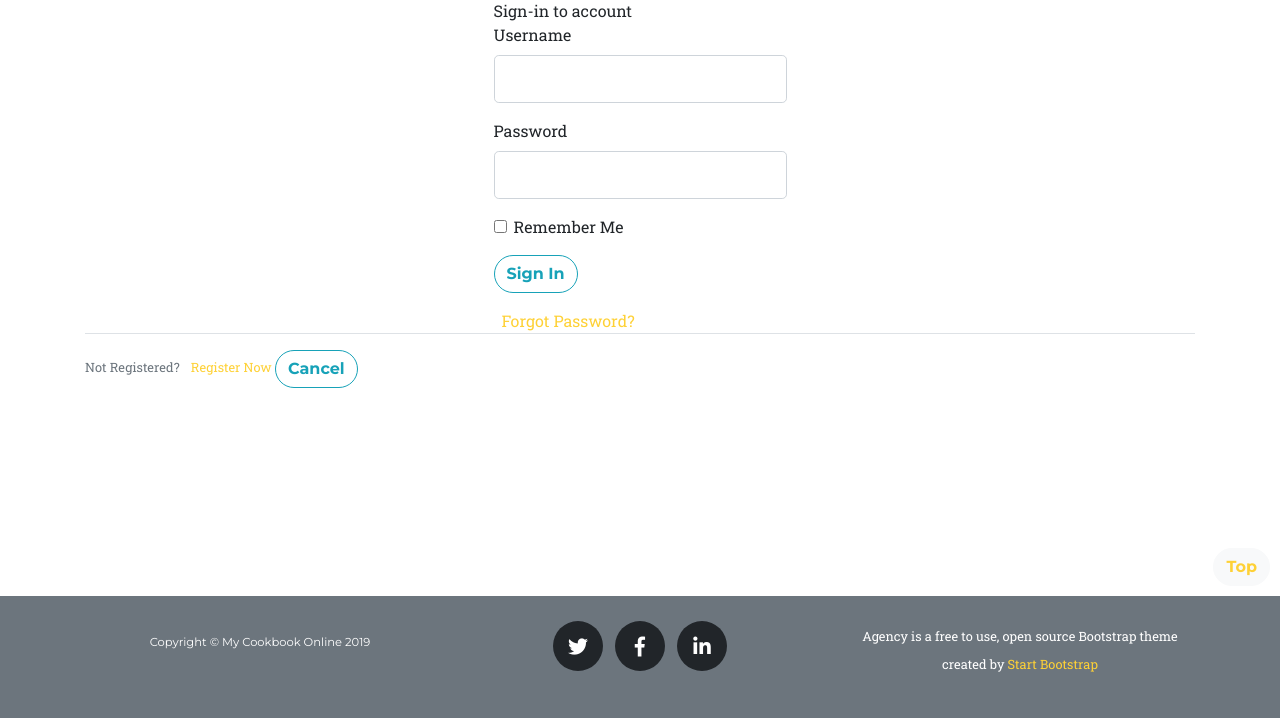
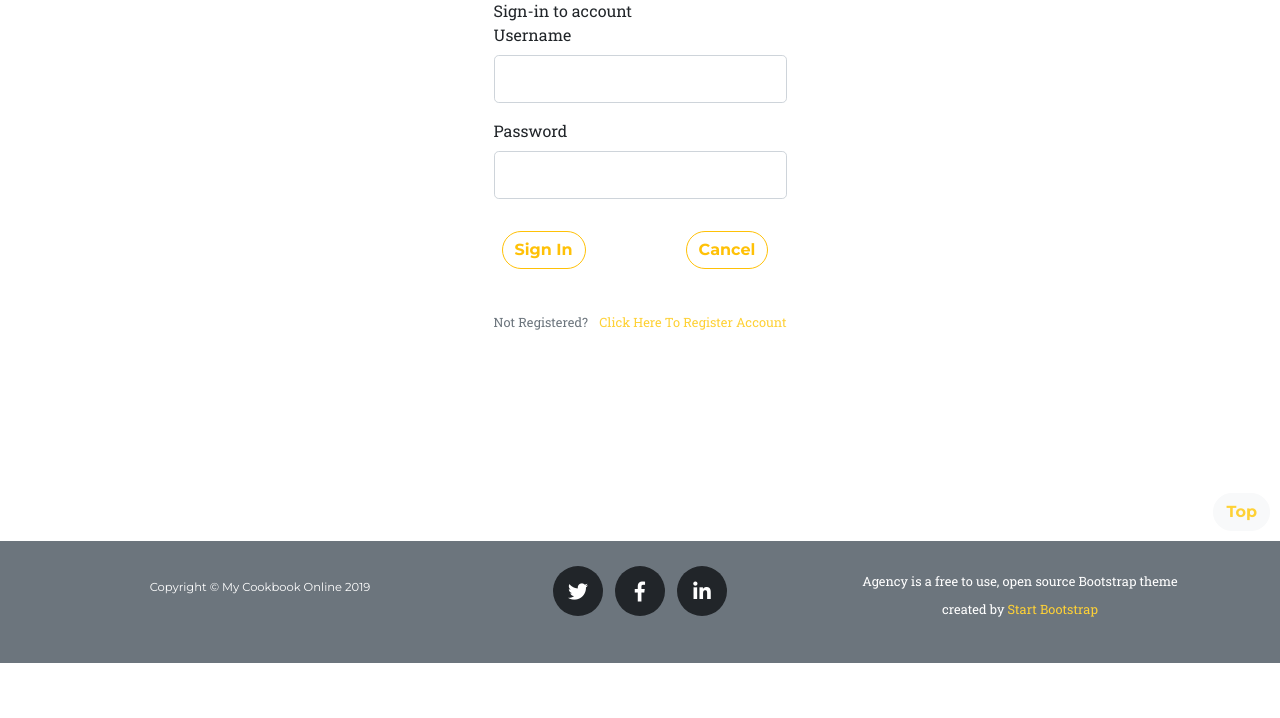
Before and after one commit to bennettpe/data-centric-dev-website, a Flask app: page /sign_in_user in a window 1280 px wide. Shown: the part 175-893 px from the top of the page. After the commit the page ends 838 px from the top, so only its background shows below. Run offline with Flask 2, Linux system fonts and the light colour scheme; some libraries are stand-ins or nearby versions; some web fonts are replaced.

Commit message:
Commit botstrap changes to sign_in_user.html

```diff
--- a/forms.py
+++ b/forms.py
@@ -13,5 +13,4 @@ class RegisterForm(FlaskForm):
 class SigninForm(FlaskForm):
     username = StringField('Username', validators=[DataRequired(), Length(min=5, max=15)])
     password = PasswordField('Password', validators=[DataRequired()])
-    remember = BooleanField('Remember Me')
     submit   = SubmitField('Sign In')
--- a/templates/sign_in_user.html
+++ b/templates/sign_in_user.html
@@ -24,7 +24,7 @@
                 <form method="POST" action="" autocomplete="off"> <!-- Disabled autocompletion -->
                     {{ form.hidden_tag() }}
                     <fieldset class="form-group"
-                        <legend class="border-bottom mb-4"> Sign-in to account </legend>
+                        <h3 class="border-bottom mb-4"> Sign-in to account </h3>
 
                         <!-- Username -->
                         <div class="form-group">
@@ -57,28 +57,24 @@
                                 {{ form.password(class="form-control form-control-lg") }}
                             {% endif %}
                         </div>
-                        <div class="form-check">
-                            {{ form.remember(class="form-check-input") }}
-                            {{ form.remember.label(class="form-check-label") }}
-                        </div>
 
                     </fieldset>
-                     <!-- Forgot Password? -->
+
+                     <!-- Sign in  -->
                     <div class="form-group">
-                       {{ form.submit(class="btn btn-outline-info") }}
+                       {{ form.submit(class="btn btn-outline-warning ml-2 mr-5") }}
+                       <a class="btn btn-outline-warning ml-5 mr-2" href="/home"> Cancel  </a>
                     </div>
-                    <small class="text-muted ml-2"> </small>
-                        <a href="#"> Forgot Password? </a>
                 </form>
 
             </div>
         </div>
 
         <!-- Not Registered? -->
-        <div class="border-top pt-3">
+        <div class="text-center">
+            <br>
             <small class="text-muted">
-                Not Registered? <a class="ml-2" href="{{ url_for('register_user') }}"> Register Now </a>
-                                <a class="btn btn-outline-info" href="/home"> Cancel  </a>
+                Not Registered? <a class="ml-2" href="{{ url_for('register_user') }}"> Click Here To Register Account </a>
             </small>
         </div>
 
```
